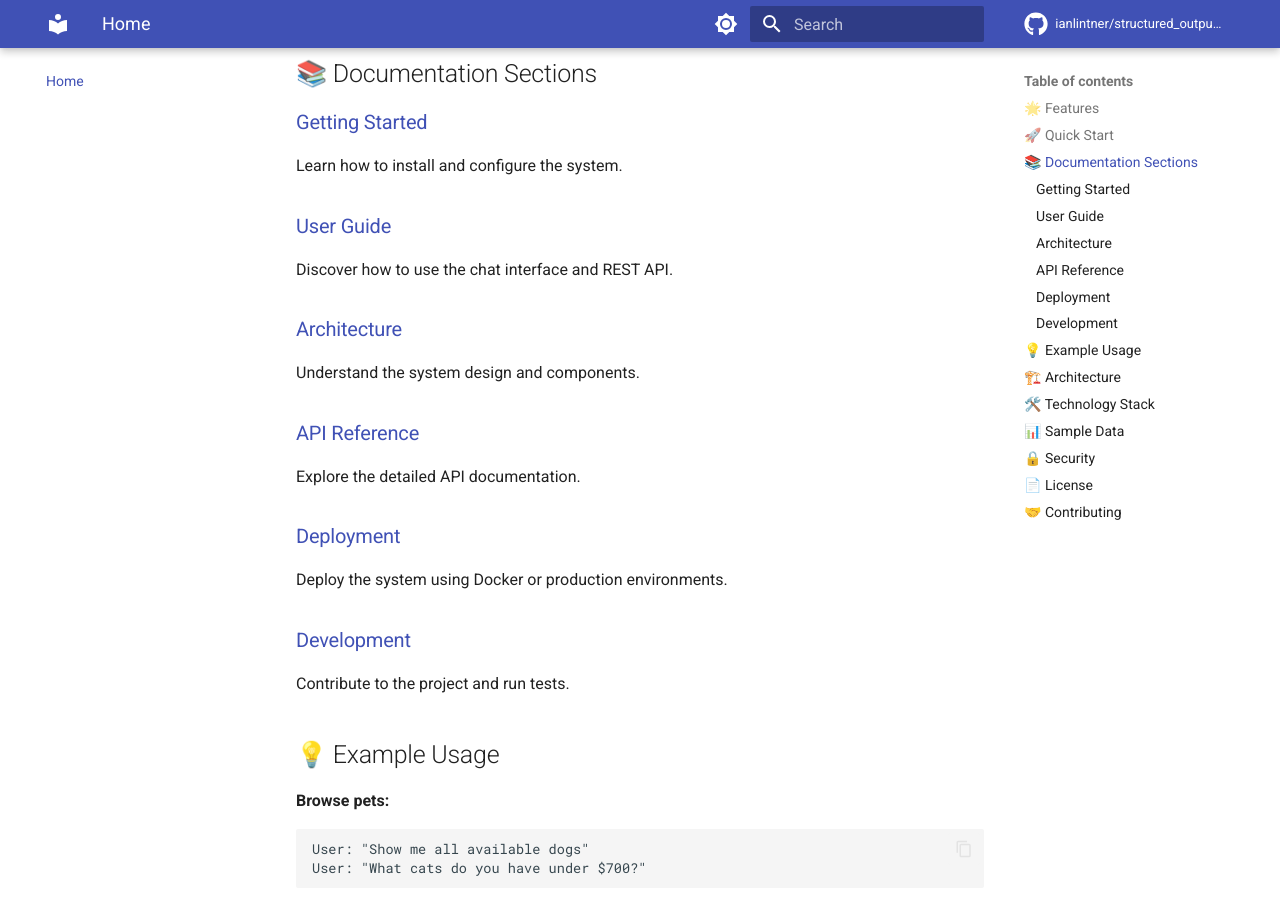
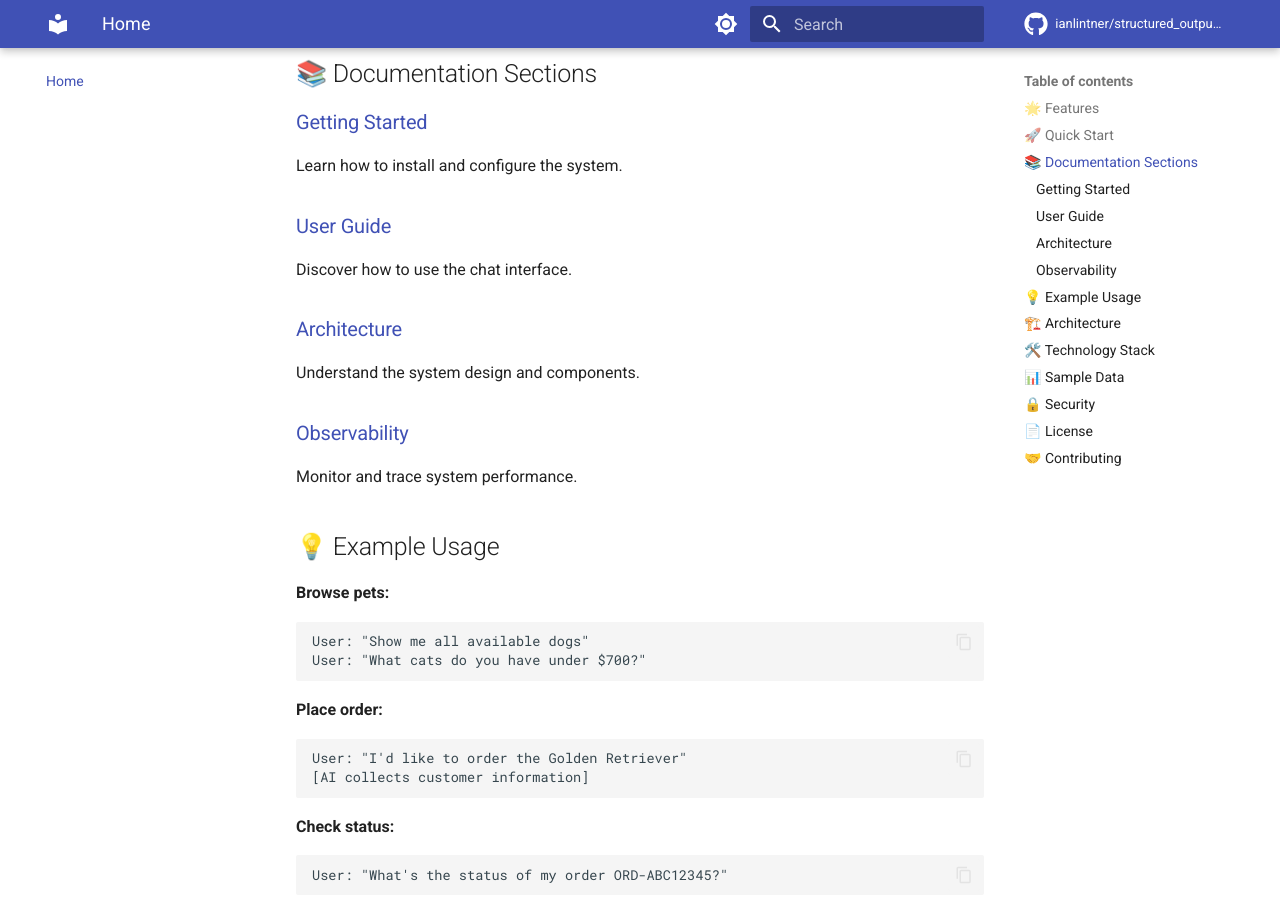
Before and after one commit to ianlintner/structured_output_tool_callin, an MkDocs documentation site: the page built from docs/index.md, in a window 1280 px wide and 900 px high, scrolled down 992 px. Built offline with MkDocs 1.6.1 and Material for MkDocs 9.7.7, drawn with Linux system fonts in a browser that asks for light colours; comment, search, counter and statistics services are not loaded; the version menu is left out; some of the changed text lies outside the part shown.

Commit message:
Fix mkdocs strict build failures from missing documentation references (#3)
* Initial plan

* Fix documentation deployment errors by removing missing file references

Co-authored-by: ianlintner <500914+ianlintner@users.noreply.github.com>

---------

Co-authored-by: copilot-swe-agent[bot] <198982749+Copilot@users.noreply.github.com>
Co-authored-by: ianlintner <500914+ianlintner@users.noreply.github.com>

```diff
--- a/docs/index.md
+++ b/docs/index.md
@@ -41,19 +41,13 @@ Visit [http://localhost:8001](http://localhost:8001) to access the chat interfac
 Learn how to install and configure the system.
 
 ### [User Guide](user-guide/chat-interface.md)
-Discover how to use the chat interface and REST API.
+Discover how to use the chat interface.
 
 ### [Architecture](architecture/overview.md)
 Understand the system design and components.
 
-### [API Reference](api-reference/models.md)
-Explore the detailed API documentation.
-
-### [Deployment](deployment/docker.md)
-Deploy the system using Docker or production environments.
-
-### [Development](development/contributing.md)
-Contribute to the project and run tests.
+### [Observability](observability/overview.md)
+Monitor and trace system performance.
 
 ## 💡 Example Usage
 
--- a/mkdocs.yml
+++ b/mkdocs.yml
@@ -92,28 +92,10 @@ nav:
     - Configuration: getting-started/configuration.md
   - User Guide:
     - Chat Interface: user-guide/chat-interface.md
-    - REST API: user-guide/rest-api.md
-    - Tool Calling: user-guide/tool-calling.md
   - Architecture:
     - Overview: architecture/overview.md
-    - Components: architecture/components.md
-    - Data Flow: architecture/data-flow.md
   - Observability:
     - Overview: observability/overview.md
-    - Tracing: observability/tracing.md
-    - Metrics: observability/metrics.md
-    - Monitoring: observability/monitoring.md
-  - API Reference:
-    - Models: api-reference/models.md
-    - API Endpoints: api-reference/api.md
-    - Tools: api-reference/tools.md
-    - Database: api-reference/database.md
-  - Deployment:
-    - Docker: deployment/docker.md
-    - Production: deployment/production.md
-  - Development:
-    - Contributing: development/contributing.md
-    - Testing: development/testing.md
 
 extra:
   social:
```
Also changed, not shown: other parts of docs/index.md (+1 -1 lines), docs/architecture/overview.md (+0 -2 lines), docs/getting-started/configuration.md (+0 -1 lines), docs/getting-started/quickstart.md (+0 -1 lines), docs/observability/overview.md (+2 -3 lines), 1 other file.
